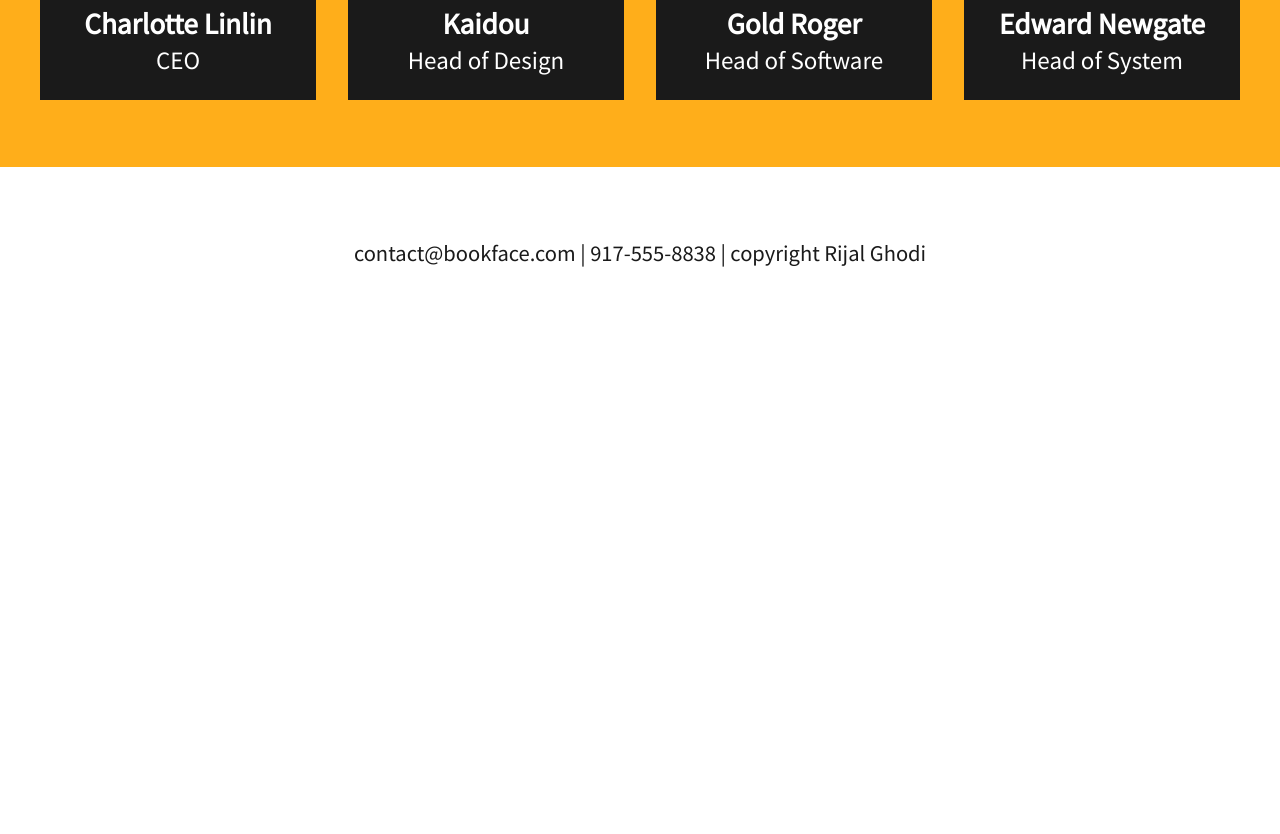
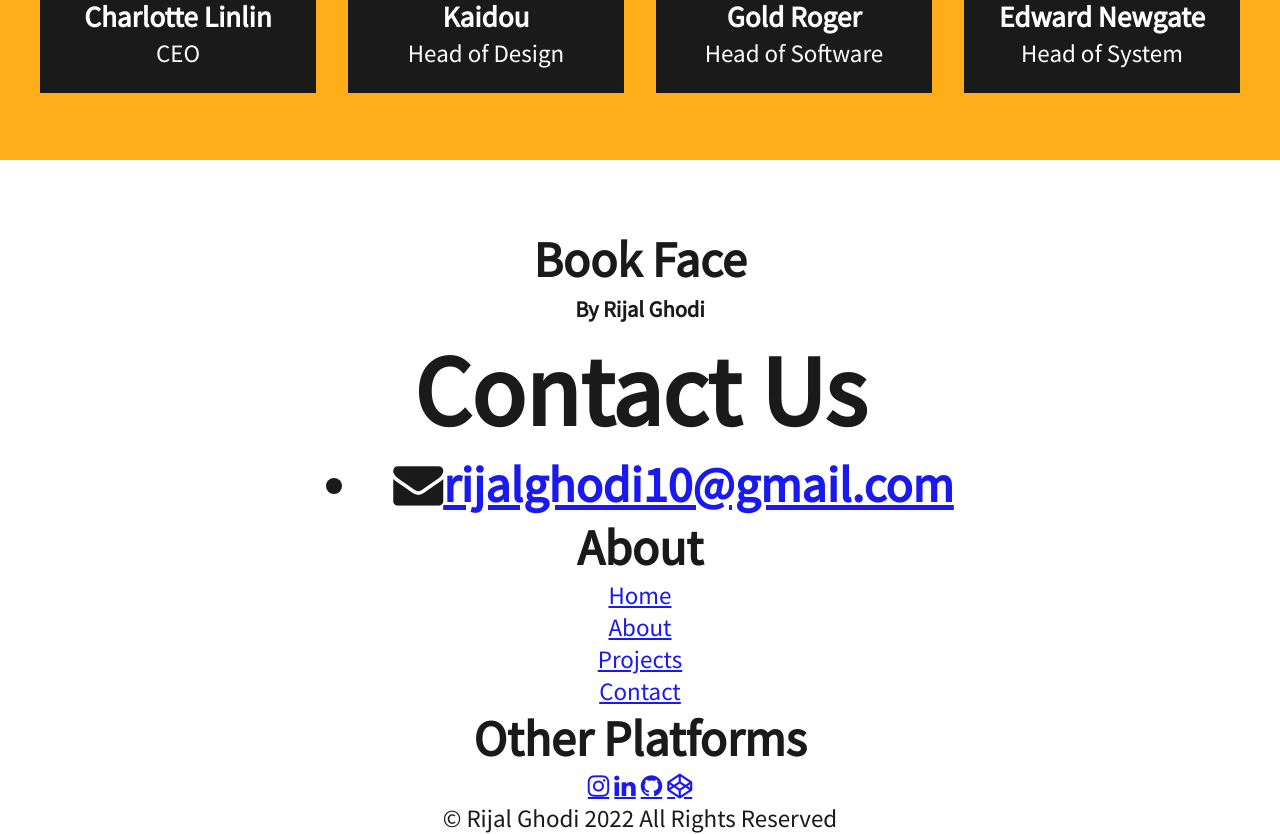
Before and after one commit to rijalghodi/book-face-company-homepage, a plain HTML site: page index.html in a window 1280 px wide. Shown: the part 1872-2706 px from the top of the page. Before the commit the page ends 2144 px from the top, so only its background shows below. Drawn offline with nearby package versions, Linux system fonts and the light colour scheme.

Commit message:
Update index.html

```diff
--- a/index.html
+++ b/index.html
@@ -1,8 +1,6 @@
 <!-- Created by Rijal Ghodi -->
 <!-- 22 Sept 2022 -->
-
-<!DOCTYPE html>
-<html lang="en">
+<html>
   <head>
     <meta charset="UTF-8" />
     <meta http-equiv="X-UA-Compatible" content="IE=edge" />
@@ -11,17 +9,13 @@
     <link href="https://fonts.googleapis.com/css2?family=Source+Sans+Pro&display=swap" rel="stylesheet" />
     <link rel="stylesheet" href="https://fonts.googleapis.com/css2?family=Material+Symbols+Outlined:opsz,wght,FILL,GRAD@48,400,0,0" />
     <title>Book Face</title>
+    <link rel="stylesheet" href="https://cdnjs.cloudflare.com/ajax/libs/font-awesome/4.7.0/css/font-awesome.css" />
   </head>
 <body>
-    <!-- Header -->
 <header>
   <div class="full-width">
     <div id="logo">
-          <img
-            id="logo-image"
-            src="https://media.istockphoto.com/vectors/open-book-vector-silhouette-icon-logo-symbol-sign-black-and-white-vector-id1223190360?k=20&m=1223190360&s=170667a&w=0&h=dAMKkkowwyS5g-lIpWIbRbem2nJxW-9UhgPN-4RPbWc="
-            alt="Logo"
-          />
+      <img id="logo-image" src="https://media.istockphoto.com/vectors/open-book-vector-silhouette-icon-logo-symbol-sign-black-and-white-vector-id1223190360?k=20&m=1223190360&s=170667a&w=0&h=dAMKkkowwyS5g-lIpWIbRbem2nJxW-9UhgPN-4RPbWc=" alt="Logo" />
       <h1 id="logo-caption">Book Face</h1>
     </div>
     <nav>
@@ -126,10 +120,43 @@
     </div>
   </section>
 </main>
+  <footer>
+  <div class="main-footer">
+    <div class="logoinfo" data-aos="fade-up">
+      <h1>Book Face
+      <p>By Rijal Ghodi</p>
 
-    <!-- Footer -->
-    <footer>
-      <p>contact@bookface.com | 917-555-8838 | copyright Rijal Ghodi</p>
+      <div class="contact-details">
+        <h1>Contact Us</h1>
+        <li>
+          <div class="fa fa-envelope"></div><a href="mailto:rijalghodi10l@gmail.com">rijalghodi10@gmail.com</a></li>
+        </li>
+    </div>
+  </div>
+  <div class="com " data-aos="fade-up">
+    <h1>About</h1>
+    <ul>
+      <li><a href="#">Home</a></li>
+      <li><a href="#">About</a></li>
+      <li><a href="#">Projects</a></li>
+      <li><a href="#">Contact</a></li>
+    </ul>
+  </div>
+  <div class="info" data-aos="fade-up">
+    <h1>Other Platforms</h1>
+    <div class="sociallogos">
+      <div class="logobox">
+        <a href="https://www.instagram.com/garis.mula/?hl=id" class="fa fa-instagram"></a>
+        <a href="https://www.linkedin.com/in/rijal-ghodi/" class="fa fa-linkedin"></a>
+        <a href="https://github.com/rijalghodi" class="fa fa-github"></a>
+        <a href="https://codepen.io/rijalghodi" class="fa fa-codepen"></a>
+      </div>
+    </div>
+  </div>
+  </div>
+<div id='copyright'>
+© Rijal Ghodi 2022 All Rights Reserved
+</div>
 </footer>
 </body>
 </html>
```
Lines whose indentation alone changed are shown as unchanged.
